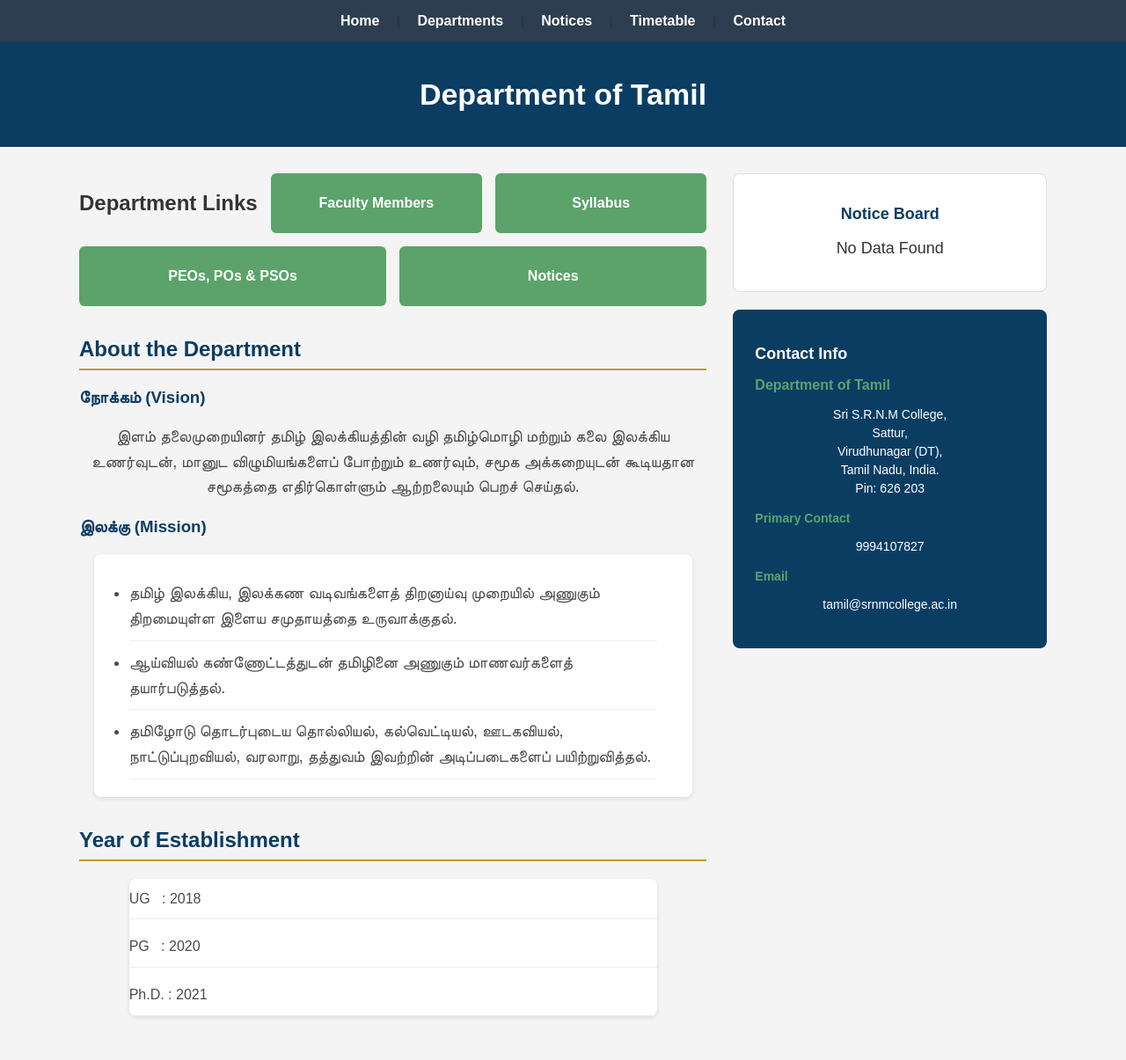
After one commit to iapparavind07-dev/college-app, a Flask app: page /departments/tamil in a window 1280 px wide. The commit adds this page. Shown: the whole page at 88% size. Run offline with Flask 3, Linux system fonts and the light colour scheme.

Commit message:
Added Tamil department page with faculty, syllabus, PEOs, notice board

```diff
--- a/app.py
+++ b/app.py
@@ -10,9 +10,61 @@ def home():
 def departments():
     return render_template('departments.html')
 
-@app.route('/faculty')
-def faculty():
-    return render_template('faculty.html')
+@app.route('/departments/tamil')
+def tamil_department():
+    return render_template('tamil.html')
+
+@app.route('/departments/tamil/faculty')
+def tamil_faculty():
+    return render_template('tamil_faculty.html')
+
+@app.route('/departments/tamil/syllabus')
+def tamil_syllabus():
+    return render_template('tamil_syllabus.html')
+
+@app.route('/departments/tamil/peos')
+def tamil_peos():
+    return render_template('tamil_peos.html')
+
+@app.route('/departments/tamil/notices')
+def tamil_notices():
+    return render_template('tamil_notices.html')
+
+@app.route('/departments/english')
+def english_department():
+    return render_template('english.html')
+
+@app.route('/departments/history')
+def history_department():
+    return render_template('history.html')
+
+@app.route('/departments/mathematics')
+def mathematics_department():
+    return render_template('mathematics.html')
+
+@app.route('/departments/Physics')
+def physics_department():
+    return render_template('physics.html')
+
+@app.route('/departments/Chemistry')
+def chemistry_department():
+    return render_template('chemistry.html')
+
+@app.route('/departments/Zoology')
+def zoology_department():
+    return render_template('zoology.html')
+
+@app.route('/departments/Botany')
+def botany_department():
+    return render_template('botany.html')
+
+@app.route('/departments/Computer Science')
+def computer_science_department():
+    return render_template('computer_science.html')
+
+@app.route('/departments/Commerce')
+def commerce_department():
+    return render_template('commerce.html')
 
 @app.route('/notices')
 def notices():
@@ -27,4 +79,4 @@ def contact():
     return render_template('contact.html')
 
 if __name__ == '__main__':
-    app.run(debug=True)
+    app.run(debug=True, port=5001)
--- a/static/style.css
+++ b/static/style.css
@@ -66,3 +66,161 @@ p {
     text-align: center;
     font-size: 18px;
 }
+.dept-box {
+    max-width: 680px;
+    margin: 25px auto;
+    background-color: white;
+    padding: 25px 40px;
+    border-radius: 10px;
+    box-shadow: 0 4px 15px rgba(0,0,0,0.08);
+    border-left: 5px solid #c9992f;
+}
+
+.dept-box h2 {
+    color: #0b3d63;
+    margin-bottom: 12px;
+    font-size: 22px;
+}
+
+.dept-box p {
+    text-align: left;
+    margin: 0;
+    color: #4a4a4a;
+}
+
+.dept-box ul {
+    box-shadow: none;
+    border: none;
+    padding: 0;
+    margin: 0;
+    max-width: 100%;
+}
+/* ---- Tamil Department New Layout ---- */
+
+.dept-banner {
+    background-color: #0b3d63;
+    padding: 40px 20px;
+    text-align: center;
+}
+
+.dept-banner h1 {
+    color: white;
+    margin: 0;
+    font-size: 34px;
+}
+
+.dept-container {
+    display: flex;
+    gap: 30px;
+    max-width: 1100px;
+    margin: 30px auto;
+    padding: 0 20px;
+    align-items: flex-start;
+}
+
+.dept-main {
+    flex: 2;
+}
+
+.dept-sidebar {
+    flex: 1;
+}
+
+/* Buttons row */
+.dept-btn-row {
+    display: flex;
+    gap: 15px;
+    margin-bottom: 30px;
+    flex-wrap: wrap;
+}
+
+.dept-btn {
+    background-color: #5ba36a;
+    color: white;
+    padding: 25px 15px;
+    text-align: center;
+    text-decoration: none;
+    font-weight: bold;
+    border-radius: 6px;
+    flex: 1;
+    min-width: 140px;
+}
+
+.dept-btn:hover {
+    background-color: #468a54;
+}
+
+/* Section titles */
+.section-title {
+    color: #0b3d63;
+    border-bottom: 2px solid #c9992f;
+    padding-bottom: 8px;
+    margin-top: 35px;
+}
+
+.dept-main h3 {
+    color: #0b3d63;
+    margin-top: 20px;
+}
+
+.dept-main p, .dept-main li {
+    color: #4a4a4a;
+    line-height: 1.6;
+}
+
+.year-list {
+    list-style: none;
+    padding: 0;
+}
+
+.year-list li {
+    margin-bottom: 8px;
+    font-size: 16px;
+}
+
+/* Sidebar boxes */
+.notice-box {
+    background-color: white;
+    border: 1px solid #ddd;
+    border-radius: 8px;
+    padding: 20px;
+    margin-bottom: 20px;
+    text-align: center;
+}
+
+.notice-box h2 {
+    color: #0b3d63;
+    font-size: 18px;
+}
+
+.contact-box {
+    background-color: #0b3d63;
+    color: white;
+    border-radius: 8px;
+    padding: 25px;
+}
+
+.contact-box h2 {
+    color: white;
+    font-size: 18px;
+    margin-bottom: 15px;
+}
+
+.contact-box h3 {
+    color: #5ba36a;
+    font-size: 16px;
+    margin-bottom: 8px;
+}
+
+.contact-box h4 {
+    color: #5ba36a;
+    font-size: 14px;
+    margin-top: 15px;
+    margin-bottom: 5px;
+}
+
+.contact-box p {
+    color: white;
+    font-size: 14px;
+    line-height: 1.5;
+}
--- /dev/null
+++ b/templates/tamil.html
@@ -0,0 +1,80 @@
+<!DOCTYPE html>
+<html lang="en">
+<head>
+    <meta charset="UTF-8">
+    <title>Department of Tamil - SRNM College</title>
+    <link rel="stylesheet" href="{{ url_for('static', filename='style.css') }}">
+</head>
+<body>
+    <nav>
+        <a href="/">Home</a> |
+        <a href="/departments">Departments</a> |
+        <a href="/notices">Notices</a> |
+        <a href="/timetable">Timetable</a> |
+        <a href="/contact">Contact</a>
+    </nav>
+
+    <div class="dept-banner">
+        <h1>Department of Tamil</h1>
+    </div>
+
+    <div class="dept-container">
+
+        <div class="dept-main">
+
+            <div class="dept-btn-row">
+               <h2>Department Links</h2>
+                <a href="/departments/tamil/faculty" class="dept-btn">Faculty Members</a>
+                <a href="/departments/tamil/syllabus" class="dept-btn">Syllabus</a>
+                <a href="/departments/tamil/peos" class="dept-btn">PEOs, POs &amp; PSOs</a>
+                <a href="/departments/tamil/notices" class="dept-btn">Notices</a>
+            </div>
+
+            <h2 class="section-title">About the Department</h2>
+
+            <h3>நோக்கம் (Vision)</h3>
+            <p>இளம் தலைமுறையினர் தமிழ் இலக்கியத்தின் வழி தமிழ்மொழி மற்றும் கலை இலக்கிய உணர்வுடன், மானுட விழுமியங்களைப் போற்றும் உணர்வும், சமூக அக்கறையுடன் கூடியதான சமூகத்தை எதிர்கொள்ளும் ஆற்றலையும் பெறச் செய்தல்.</p>
+
+            <h3>இலக்கு (Mission)</h3>
+            <ul>
+                <li>தமிழ் இலக்கிய, இலக்கண வடிவங்களைத் திறனாய்வு முறையில் அணுகும் திறமையுள்ள இளைய சமுதாயத்தை உருவாக்குதல்.</li>
+                <li>ஆய்வியல் கண்ணோட்டத்துடன் தமிழினை அணுகும் மாணவர்களைத் தயார்படுத்தல்.</li>
+                <li>தமிழோடு தொடர்புடைய தொல்லியல், கல்வெட்டியல், ஊடகவியல், நாட்டுப்புறவியல், வரலாறு, தத்துவம் இவற்றின் அடிப்படைகளைப் பயிற்றுவித்தல்.</li>
+            </ul>
+
+            <h2 class="section-title">Year of Establishment</h2>
+            <ul class="year-list">
+                <li>UG &nbsp; : 2018</li>
+                <li>PG &nbsp; : 2020</li>
+                <li>Ph.D. : 2021</li>
+            </ul>
+
+        </div>
+
+        <div class="dept-sidebar">
+            <div class="notice-box">
+                <h2>Notice Board</h2>
+                <p>No Data Found</p>
+            </div>
+
+            <div class="contact-box">
+                <h2>Contact Info</h2>
+                <h3>Department of Tamil</h3>
+                <p>
+                    Sri S.R.N.M College,<br>
+                    Sattur,<br>
+                    Virudhunagar (DT),<br>
+                    Tamil Nadu, India.<br>
+                    Pin: 626 203
+                </p>
+                <h4>Primary Contact</h4>
+                <p>9994107827</p>
+                <h4>Email</h4>
+                <p>tamil@srnmcollege.ac.in</p>
+            </div>
+        </div>
+
+    </div>
+
+</body>
+</html>
```
Also changed, not shown: templates/departments.html (+34 -15 lines), templates/english.html (added, +89 -0 lines), templates/tamil_faculty.html (added, +27 -0 lines), templates/tamil_notices.html (added, +23 -0 lines), templates/tamil_peos.html (added, +23 -0 lines), templates/tamil_syllabus.html (added, +23 -0 lines), templates/ Botany.html (added), templates/Chemistry.html (added), templates/Commerce.html (added), templates/Computer Science.html (added), templates/Economics.html (added), templates/Zoology.html (added), templates/history.html (added), templates/mathematics.html (added), 1 more files.
